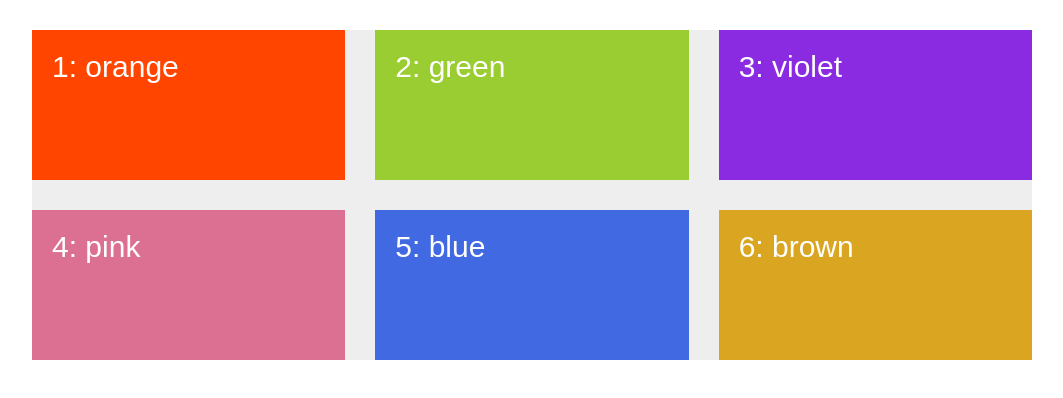
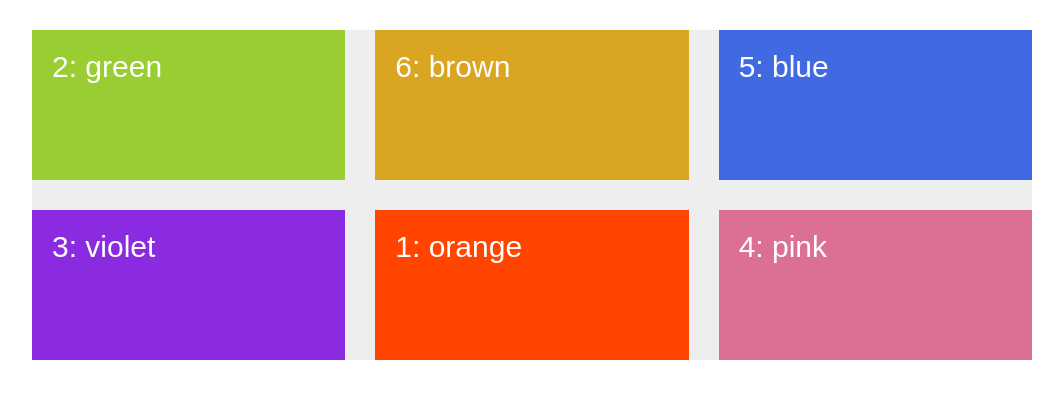
Before and after one commit to AhmedHelalAhmed/grid-layouts, a website: page index.html in a window 1280 px wide. Shown: the whole page, without its empty margins (108-1171 px from the left). Drawn offline with nearby package versions, Linux system fonts and the light colour scheme; files that its build step writes are made by us from their sources.

Commit message:
✨ positioning grid items

```diff
--- a/sass/main.scss
+++ b/sass/main.scss
@@ -28,6 +28,15 @@
   color: white;
   &--1 {
     background-color: orangered;
+    /*
+    grid-row-start: 2;
+    grid-row-end: 3;
+    grid-column-start: 2;
+    grid-column-end: 3;
+    */
+
+    grid-row: 2 / 3;
+    grid-column: 2 / 3;
   }
   &--2 {
     background-color: yellowgreen;
@@ -40,8 +49,16 @@
   }
   &--5 {
     background-color: royalblue;
+    /*
+    grid-row: 1 / 2;
+    grid-column: 3 / 4;
+    */
+    grid-area: 1 / 3 / 2 / 4;
   }
   &--6 {
     background-color: goldenrod;
+
+    grid-row: 1 / 2;
+    grid-column: 2 / 3;
   }
 }
```
